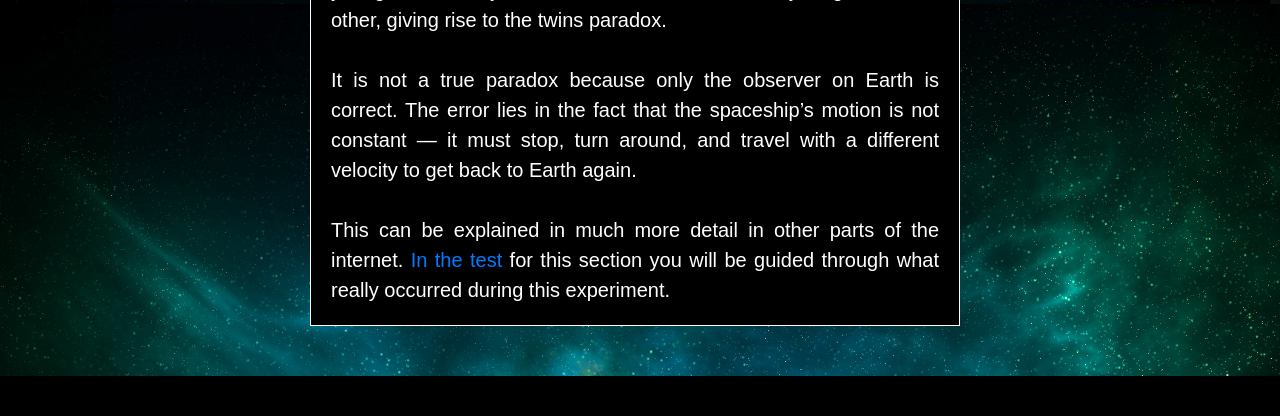
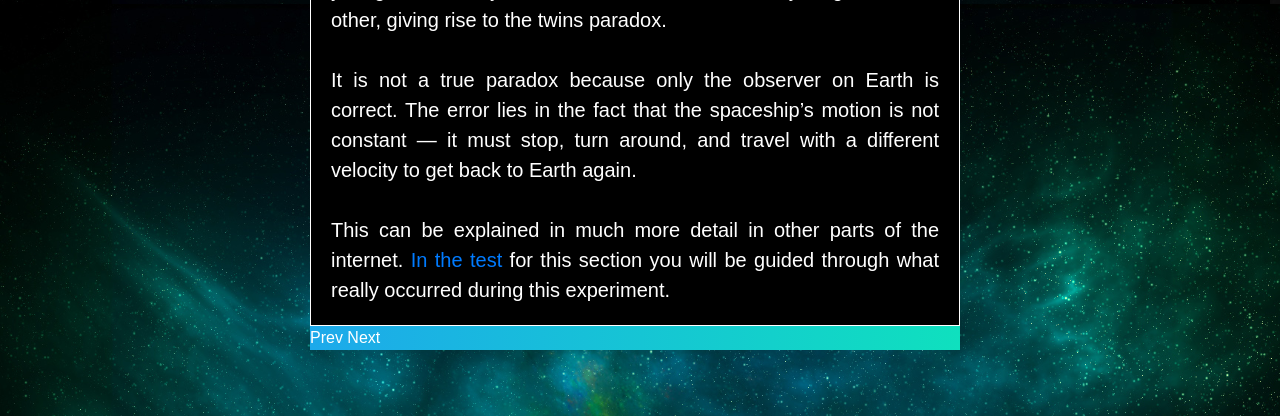
Before and after one commit to jasperpato/learn-special-relativity, a Flask app: page /learn/lesson-3 in a window 1280 px wide. Shown: the part 796-1212 px from the top of the page. Before the commit the page ends 1172 px from the top, so only its background shows below. Run offline with Flask 2, Linux system fonts and the light colour scheme; a user stored in the database is signed in; some libraries are stand-ins or nearby versions.

Commit message:
very minor changes

```diff
--- a/app/templates/lesson-3.html
+++ b/app/templates/lesson-3.html
@@ -98,6 +98,9 @@
 					</p>
 				</div>
 			</div>
+			<div class="switchPages">
+				<p><span id="prev-3">Prev</span> <span id="next-3">Next</span></p>
+			</div>
 		</div>
 	</body>
 </html>
--- a/app/templates/test-1.html
+++ b/app/templates/test-1.html
@@ -21,9 +21,9 @@
       href="https://stackpath.bootstrapcdn.com/font-awesome/4.7.0/css/font-awesome.min.css"
     />
     <link rel="stylesheet" type="text/css" href="{{ url_for('static', filename='style.css') }}" />
-    //This function checkAnswers can go into script.js but for flask it wasn't working
-    //Would be good to have the questionAnswers array in the individual test files
-    //Needs to be made pretty
+    <!--This function checkAnswers can go into script.js but for flask it wasn't working
+    Would be good to have the questionAnswers array in the individual test files
+    Needs to be made pretty-->
     <script>
       var questionAnswers = ["Albert Einstein", "Albert Einstibe", "Albert Einstibe", "Albert Einstibe", "Albert Einstibe", "Albert Einstibe"]
 
```
